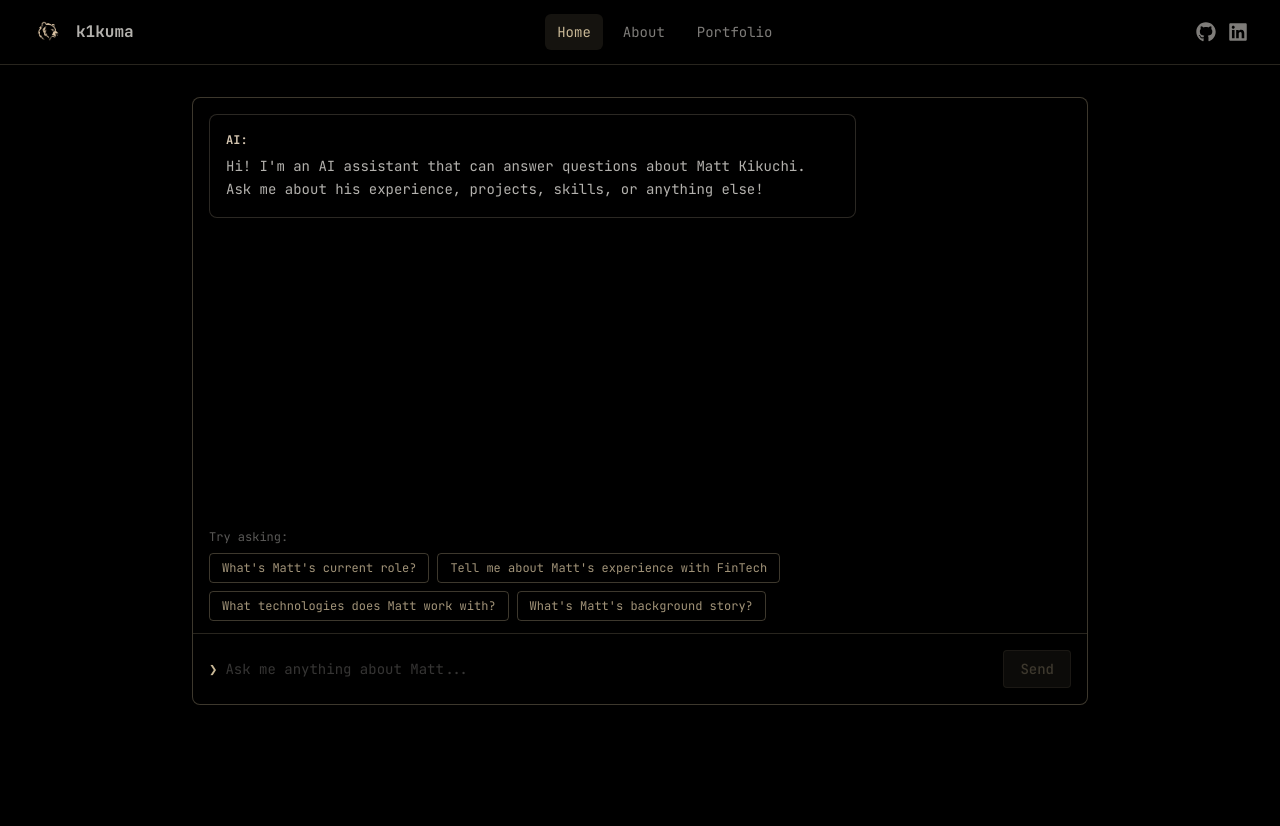
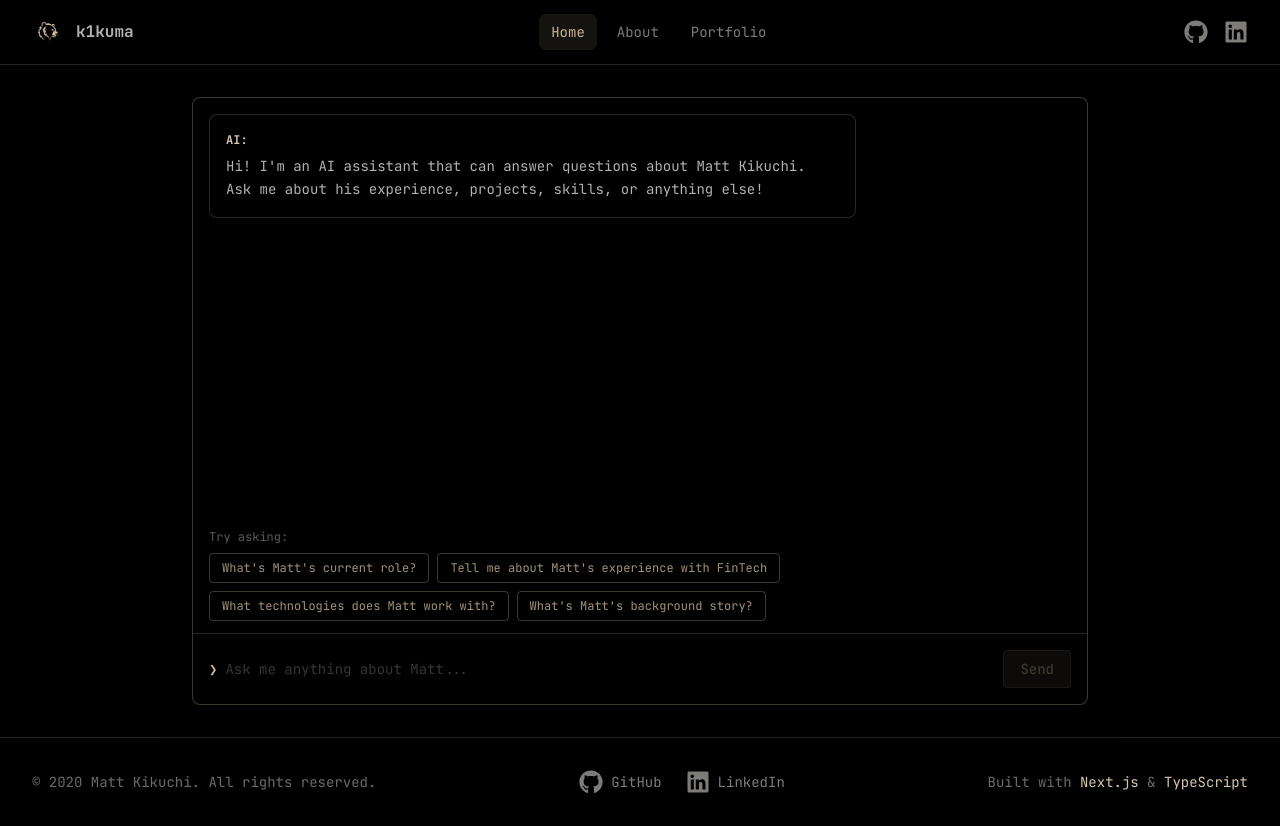
Before and after one commit to k1kuma/k1kuma-app, a Next.js app: page / in a window 1280 px wide. Before the commit the page ends 800 px from the top, so only its background shows below. Built offline with nearby package versions, Linux system fonts and the light colour scheme.

Commit message:
topbar & footer

```diff
--- a/app/layout.tsx
+++ b/app/layout.tsx
@@ -17,9 +17,9 @@ export const metadata = {
 export default function RootLayout({ children }: { children: ReactNode }) {
   return (
     <html lang="en" className={jetbrainsMono.variable}>
-      <body className="bg-terminal-bg text-terminal-text font-mono antialiased">
+      <body className="bg-terminal-bg text-terminal-text font-mono antialiased flex flex-col min-h-screen">
         <TopBar />
-        <main className="pb-16 md:pb-0">
+        <main className="flex-1">
           {children}
         </main>
         <Footer />
--- a/components/Footer.tsx
+++ b/components/Footer.tsx
@@ -4,26 +4,43 @@ import { FaGithub, FaLinkedin } from 'react-icons/fa'
 
 export default function Footer() {
   return (
-    <footer className="md:hidden fixed bottom-0 left-0 right-0 z-50 backdrop-blur-md bg-terminal-bg/90 border-t border-terminal-green/20">
-      <div className="flex items-center justify-center space-x-6 h-16">
+    <footer className="mt-auto border-t border-terminal-green/20 bg-terminal-bg">
+      <div className="max-w-7xl mx-auto px-4 sm:px-6 lg:px-8">
+        <div className="flex flex-col md:flex-row items-center justify-between py-8 gap-4">
+          {/* Copyright */}
+          <div className="text-terminal-text/60 text-sm">
+            © {new Date().getFullYear()} Matt Kikuchi. All rights reserved.
+          </div>
+
+          {/* Social Links */}
+          <div className="flex items-center space-x-6">
             <a
               href="https://github.com/k1kuma"
               target="_blank"
               rel="noopener noreferrer"
-          className="text-terminal-text/70 hover:text-terminal-accent transition-colors"
+              className="text-terminal-text/70 hover:text-terminal-green hover:scale-110 transition-all duration-200 flex items-center gap-2"
               aria-label="GitHub"
             >
               <FaGithub className="w-6 h-6" />
+              <span className="hidden sm:inline text-sm">GitHub</span>
             </a>
             <a
               href="https://www.linkedin.com/in/mattkikuchi/"
               target="_blank"
               rel="noopener noreferrer"
-          className="text-terminal-text/70 hover:text-terminal-accent transition-colors"
+              className="text-terminal-text/70 hover:text-terminal-cyan hover:scale-110 transition-all duration-200 flex items-center gap-2"
               aria-label="LinkedIn"
             >
               <FaLinkedin className="w-6 h-6" />
+              <span className="hidden sm:inline text-sm">LinkedIn</span>
             </a>
+          </div>
+
+          {/* Built with */}
+          <div className="text-terminal-text/60 text-sm">
+            Built with <span className="text-terminal-cyan">Next.js</span> & <span className="text-terminal-cyan">TypeScript</span>
+          </div>
+        </div>
       </div>
     </footer>
   )
--- a/components/TopBar.tsx
+++ b/components/TopBar.tsx
@@ -62,24 +62,24 @@ export default function TopBar() {
           </div>
 
           {/* Social Links */}
-          <div className="hidden md:flex items-center space-x-3">
+          <div className="hidden md:flex items-center space-x-4">
             <a
               href="https://github.com/k1kuma"
               target="_blank"
               rel="noopener noreferrer"
-              className="text-terminal-text/70 hover:text-terminal-accent transition-colors"
+              className="text-terminal-text/70 hover:text-terminal-green hover:scale-110 transition-all duration-200"
               aria-label="GitHub"
             >
-              <FaGithub className="w-5 h-5" />
+              <FaGithub className="w-6 h-6" />
             </a>
             <a
               href="https://www.linkedin.com/in/mattkikuchi/"
               target="_blank"
               rel="noopener noreferrer"
-              className="text-terminal-text/70 hover:text-terminal-accent transition-colors"
+              className="text-terminal-text/70 hover:text-terminal-cyan hover:scale-110 transition-all duration-200"
               aria-label="LinkedIn"
             >
-              <FaLinkedin className="w-5 h-5" />
+              <FaLinkedin className="w-6 h-6" />
             </a>
           </div>
         </div>
```
Lines whose indentation alone changed are shown as unchanged.
